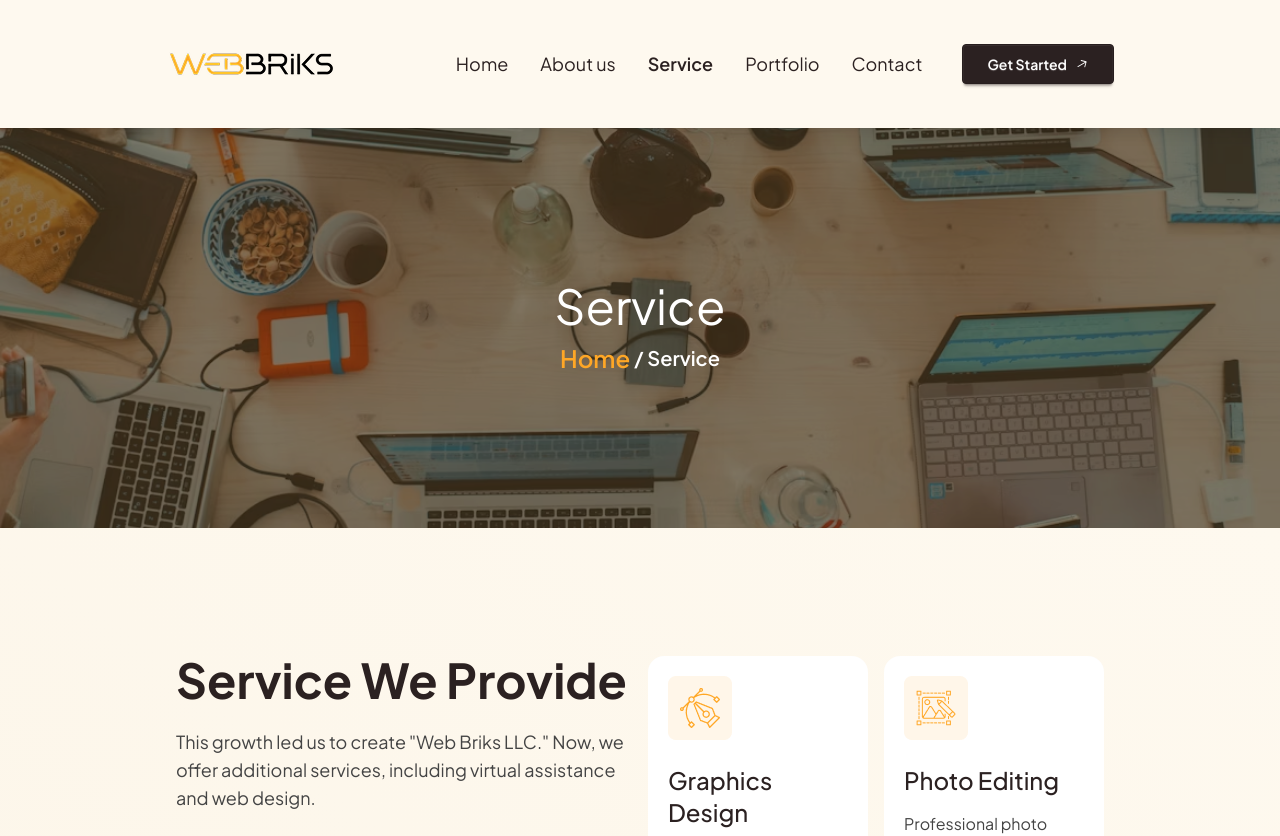
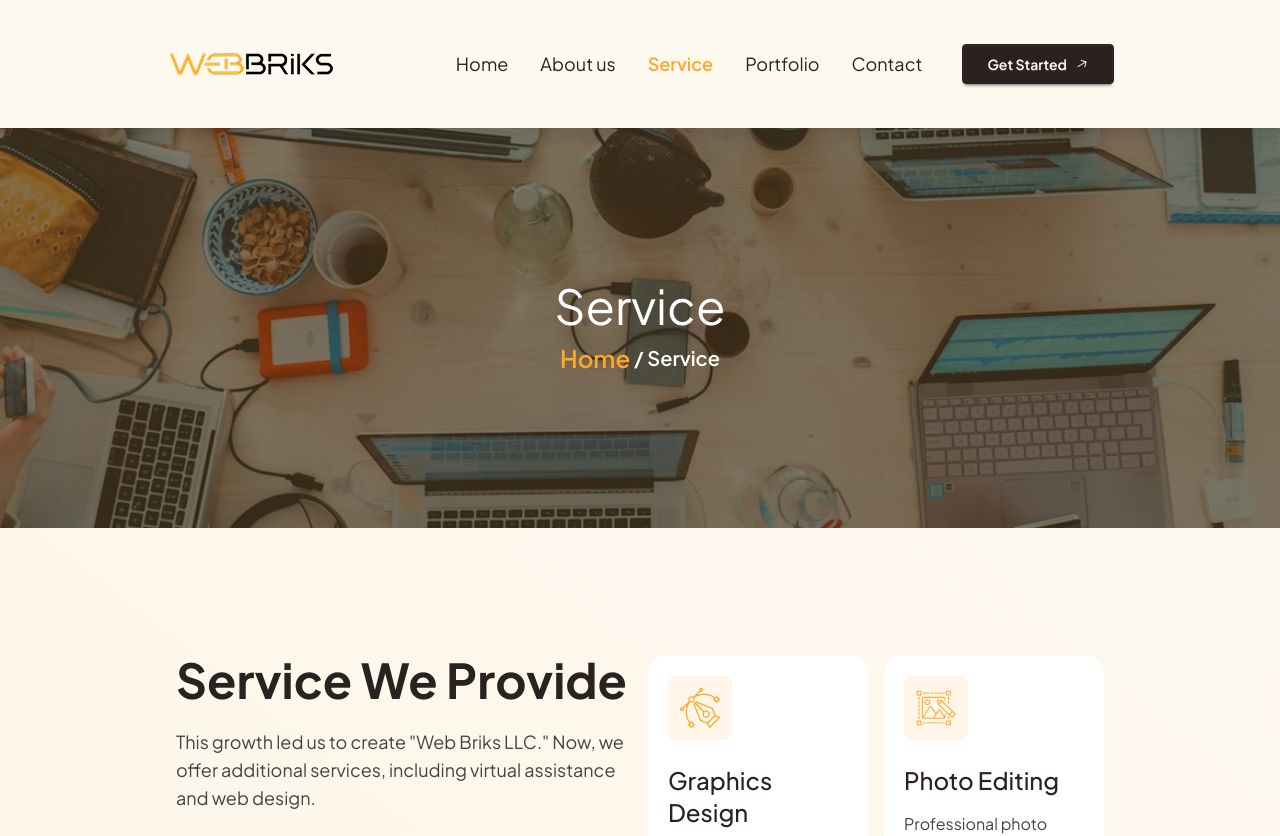
Before and after one commit to 1Inzamam/Digital-agency, a React (Vite) app: page /service in a window 1280 px wide. Shown: the top 836 px of the page. Built offline with nearby package versions, Linux system fonts and the light colour scheme.

Commit message:
navbar updated with active buttons color change

```diff
--- a/src/Components/NavBar/NavBar.jsx
+++ b/src/Components/NavBar/NavBar.jsx
@@ -1,29 +1,4 @@
-// import { NavLink } from "react-router";
-// import navLogo from "../../assets/image/Webbriks logo-ai 1.png";
-// import { GoArrowRight } from "react-icons/go";
-// const NavBar = () => {
-//   return (
-//     <div className=" bg-[#FEF9EF] navbar shadow-[0_1px_20px_rgba(0,0,0,0.15)] ">
-//       <div className="flex justify-between items-center w-9/12 mx-auto py-9 ">
-//         <img src={navLogo} alt="NavBar Logo" />
-//         <div className="flex items-center gap-35">
-//           <nav className="text-[#2B2121] flex gap-8">
-//             <NavLink to="/">Home</NavLink>
-//             <NavLink to="/about-us">About us</NavLink>
-//             <NavLink to="/service">Service</NavLink>
-//             <NavLink to="/portfolio">Portfolio</NavLink>
-//             <NavLink to="/contacts">Contact</NavLink>
-//           </nav>
-//           <button className="btn btn-primary py-7 px-9 text-xl">
-//             Get Started <GoArrowRight className="rotate-330" />
-//           </button>
-//         </div>
-//       </div>
-//     </div>
-//   );
-// };
 
-// export default NavBar;
 import { useState } from "react";
 import { NavLink } from "react-router";
 import navLogo from "../../assets/image/Webbriks logo-ai 1.png";
@@ -55,8 +30,8 @@ const NavBar = () => {
                   to={to}
                   className={({ isActive }) =>
                     isActive
-                      ? "font-semibold text-primary"
-                      : "hover:text-primary transition-colors"
+                      ? "font-semibold text-secondary"
+                      : "hover:text-secondary transition-colors"
                   }
                 >
                   {label}
@@ -86,7 +61,7 @@ const NavBar = () => {
                   to={to}
                   onClick={() => setIsOpen(false)}
                   className={({ isActive }) =>
-                    `text-base py-1 ${isActive ? "font-semibold text-primary" : "hover:text-primary transition-colors"}`
+                    `text-base py-1 ${isActive ? "font-semibold text-secondary" : "hover:text-secondary transition-colors"}`
                   }
                 >
                   {label}
```
